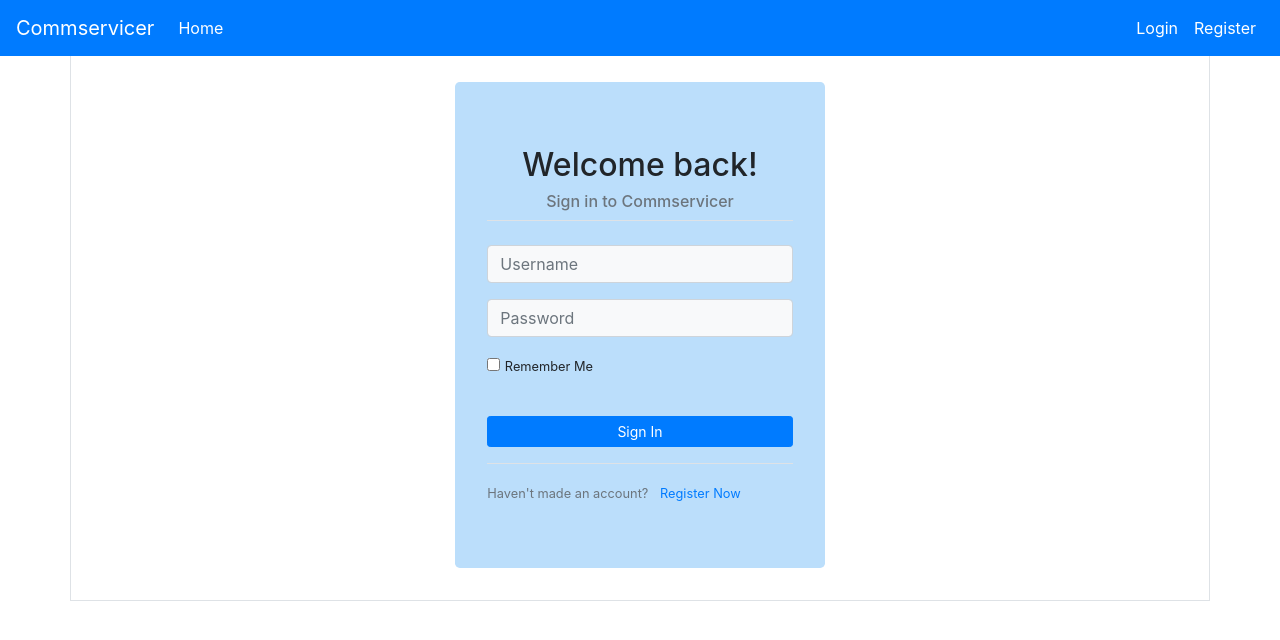
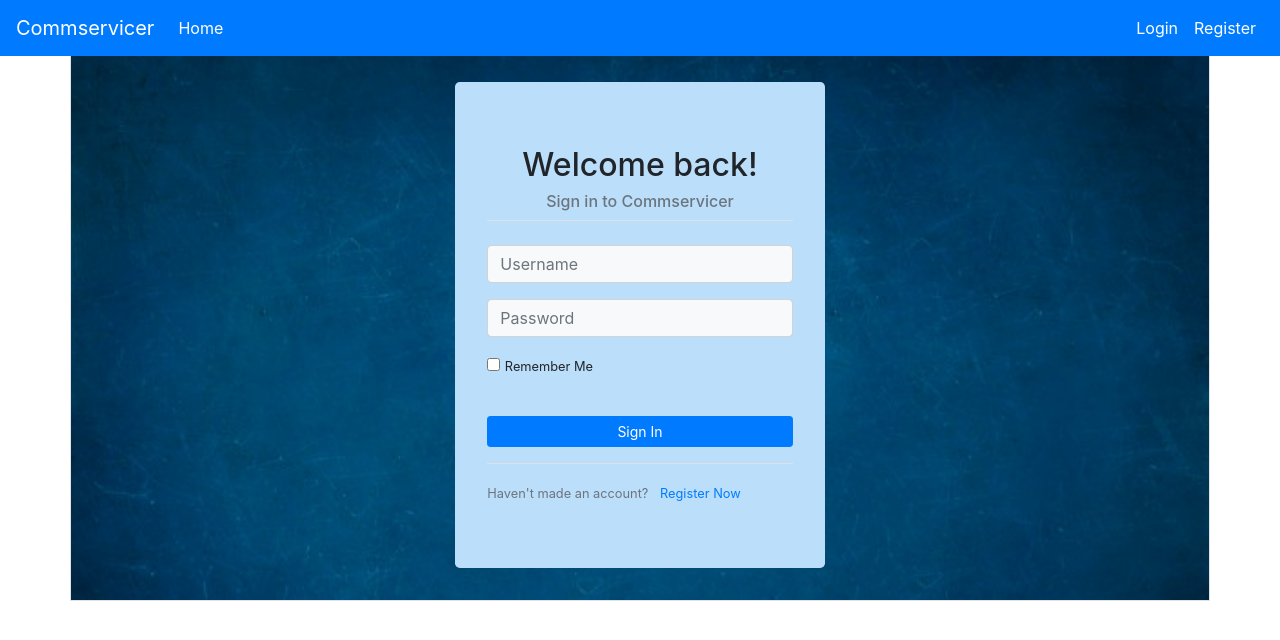
Before and after one commit to rioadinugraha/FlaskTestingWeb, a Flask app: page /login in a window 1280 px wide. Shown: the top 640 px of the page. Run offline with Flask 2, Linux system fonts and the light colour scheme; some libraries are stand-ins or nearby versions.

Commit message:
testing images

```diff
--- /dev/null
+++ b/app/static/css/custom.css
@@ -0,0 +1,7 @@
+.big-banner{
+	background-image: url('images/bluebg.jpg');
+	-webkit-background-size: cover;
+	-moz-background-size: cover;
+	background-size: cover;
+	-o-background-size: cover;
+}
--- a/app/templates/base.html
+++ b/app/templates/base.html
@@ -9,6 +9,7 @@
     <meta charset="utf-8">
     <meta name="viewport" content="width=device-width, initial-scale=1">
     <link rel="stylesheet" href="https://maxcdn.bootstrapcdn.com/bootstrap/4.4.1/css/bootstrap.min.css">
+    <link rel="stylesheet" type="text/css" href="{{ url_for('static', filename='css/custom.css') }}">
 </head>
 <body>
     <div>
--- a/app/templates/login.html
+++ b/app/templates/login.html
@@ -1,7 +1,7 @@
 {% extends "base.html" %}
 
 {% block content %}
-     <div class="container-sm pt-5 border">
+     <div class="container-sm pt-5 border big-banner">
         <div class="jumbotron col-md-4 mx-auto" style="background:#bbdefb !important">
             <form method="POST" action="" novalidate>
               {{ form.hidden_tag() }}
```
Also changed, not shown: app/static/images/bluebg.jpg (added), 5 other files. Lines whose indentation alone changed are shown as unchanged.
